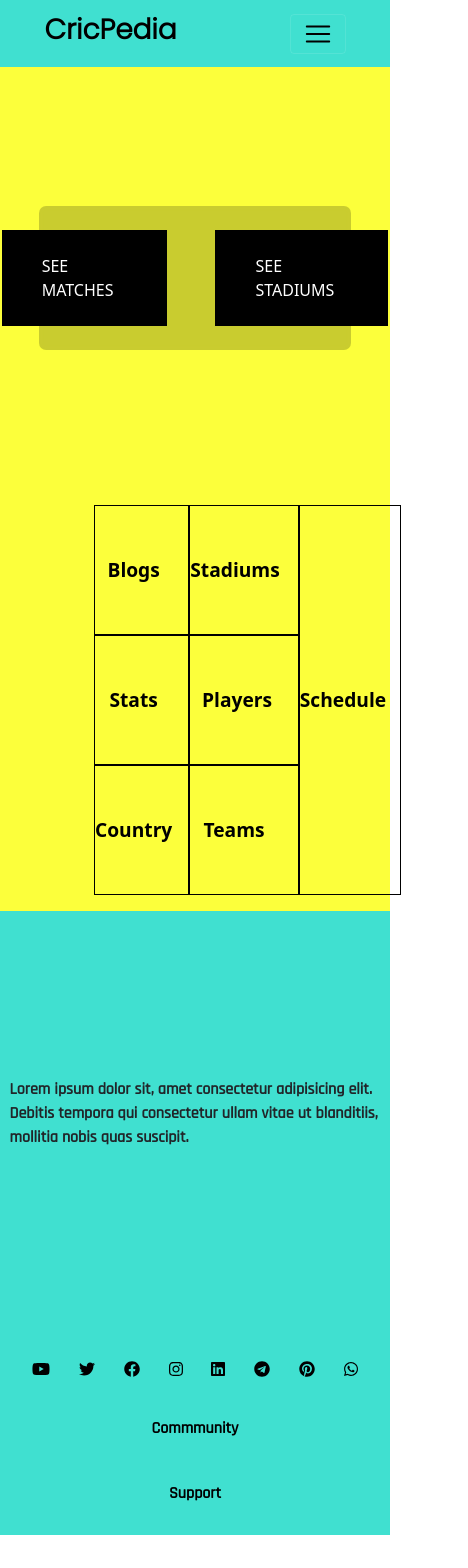
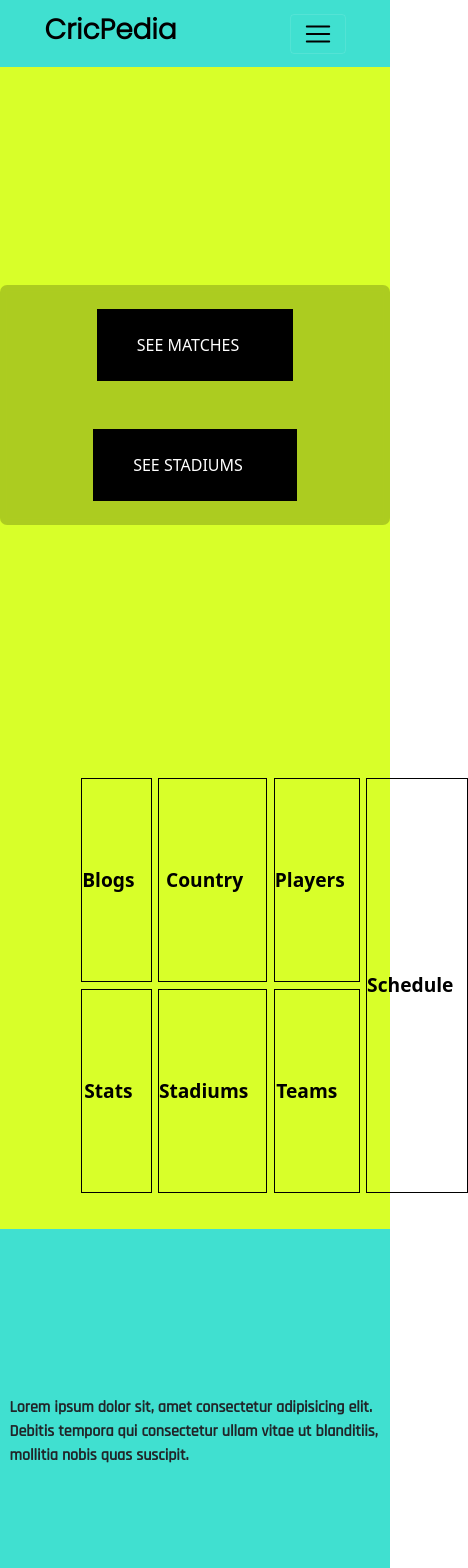
Before and after one commit to ujjwalborasi/CricPedia, a React (Create React App) app: page / in a window 390 px wide. Shown: the top 1568 px of the page, 468 px wide, since content can reach past the window. Before the commit the page ends 1535 px from the top, so only its background shows below. Built offline with nearby package versions, Linux system fonts and the light colour scheme.

Commit message:
UI Changes

```diff
--- a/src/App.css
+++ b/src/App.css
@@ -7,7 +7,7 @@
   --main-bg-color: rgba(0,0,0,0.9);
   --Font-main-color: black;
   --Primary-Font-Color: white;
-  --Theme-Color-1: rgb(252, 255, 59);
+  --Theme-Color-1: rgb(216, 255, 41);
   --Theme-Color-2: turquoise;
   --HoverColor: chartreuse;
 }
--- a/src/Components/Home/Home.css
+++ b/src/Components/Home/Home.css
@@ -6,12 +6,15 @@
  flex-direction: column;
     width: 100%;
 }
-.Middle-Container{display: flex;
+.Middle-Container{
+    display: flex;
     align-items: center;
     justify-content: center;
-width: 100%;
-height: 50vh;
-background-color: var(--Theme-Color-1);
+    background-color: var(--Theme-Color-1);
+}
+#sec1{
+    width: 100%;
+height: 80vh;
 }
 .Button-Container{
     background-color: rgba(0, 0, 0, 0.2);
@@ -20,7 +23,7 @@ background-color: var(--Theme-Color-1);
     display: flex;
     align-items: center;
     justify-content: center;
-    width: 80%;
+    width: 60%;
 }
 .Home-Button{
     display: flex;
@@ -58,15 +61,16 @@ transition: 0.4s, visibility 0s, opacity 0.5s linear;
 
 
 /* Box Container */
+#sec2{
 
+}
 .Box-Container{
+    display: flex;
+    flex-direction: column;
+    flex-wrap: wrap;
     margin: 2rem;
-    padding: 1rem;
-    display: flex;
     height: 50vh;
     width: 60%;
-    flex-direction: column;
-    flex-wrap: wrap;
 
 }
 .Box-Container >*{
@@ -74,6 +78,7 @@ transition: 0.4s, visibility 0s, opacity 0.5s linear;
 }
 .Small-Box{
     display: flex;
+    /* flex-direction: column; */
     align-items: center;
     justify-content: center;
      border: 0.4px groove black;
@@ -135,6 +140,19 @@ transform: translateX(1.2rem) ;
     background-color: var(--Theme-Color-2);
  height: inherit;
  max-height: inherit;
-
  padding: 1rem;
 }
+
+
+@media screen and (max-width: 800px){
+    .Button-Container{
+        display: flex;
+      width: 100%;
+      flex-direction: column;
+    }
+    .Small-Box{
+        flex-wrap: 1 1 10%;
+        height: 15vh;
+        margin: 0.2rem;
+    }
+  }
--- a/src/Components/Home/Home.jsx
+++ b/src/Components/Home/Home.jsx
@@ -8,7 +8,7 @@ function Home() {
     return (
         <>
             <div className='Main-Container'>
-                <div className='Middle-Container'>
+                <div className='Middle-Container' id='sec1'>
                     <div className='Button-Container'>
                         <NavLink className="Home-Button" exact to="/Matches">
                             <span className="Button-Text">SEE MATCHES</span> <FontAwesomeIcon icon={faArrowRight} size="1px" className="Button-Icon" />
@@ -30,7 +30,7 @@ function Home() {
                     </div>
                 </div>
 
-                <div className='Middle-Container'>
+                <div className='Middle-Container' id='sec3'>
                     <div className='Blog-Preview-Container'>
                         <p className='Title-Blog'>Lorem ipsum dolor sit, amet consectetur adipisicing elit. Debitis tempora qui consectetur ullam vitae ut blanditiis, mollitia nobis quas suscipit.</p>
                         {/* <div className='Blog-Poster'></div> */}
```
